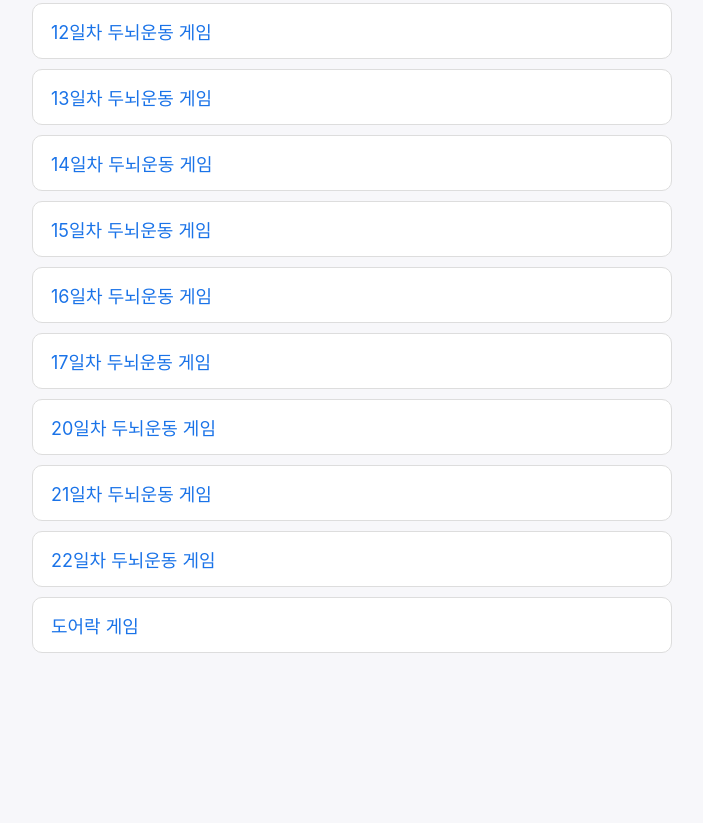
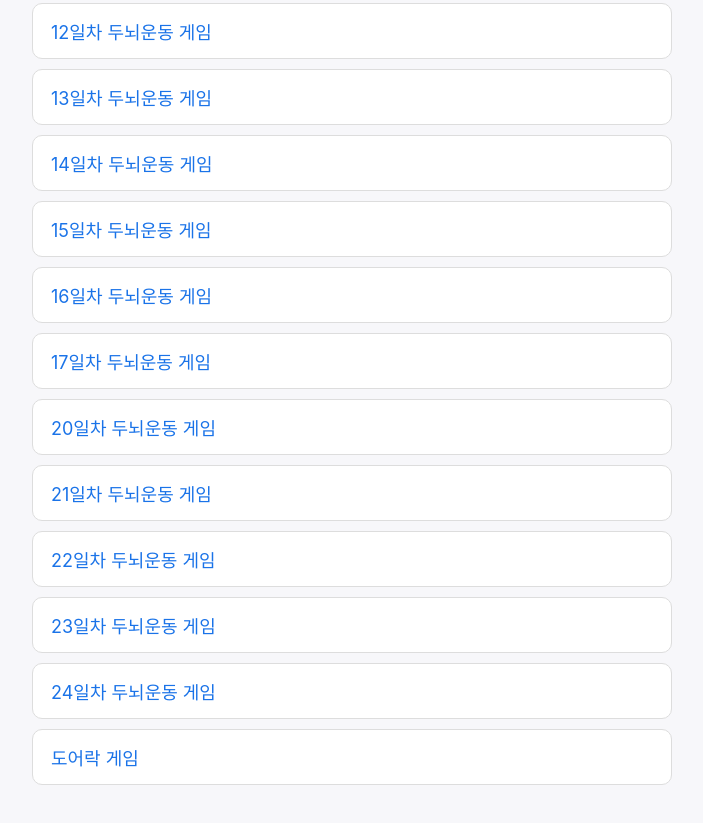
Before and after one commit to playground-brain/brain-exercise-games, a plain HTML site: page index.html in a window 1280 px wide. Shown: the part 870-1693 px from the top of the page, without its empty margins (288-991 px from the left). Before the commit the page ends 1563 px from the top, so only its background shows below. Drawn offline with Linux system fonts and the light colour scheme.

Commit message:
Add files via upload

```diff
--- a/index.html
+++ b/index.html
@@ -38,6 +38,8 @@
   <li><a href="day-20.html">20일차 두뇌운동 게임</a></li>
   <li><a href="day-21.html">21일차 두뇌운동 게임</a></li>
   <li><a href="day-22.html">22일차 두뇌운동 게임</a></li>
+  <li><a href="day-23.html">23일차 두뇌운동 게임</a></li>
+  <li><a href="day-24.html">24일차 두뇌운동 게임</a></li>
   <li><a href="door-lock.html">도어락 게임</a></li>
 </ul>
 </body>
```
